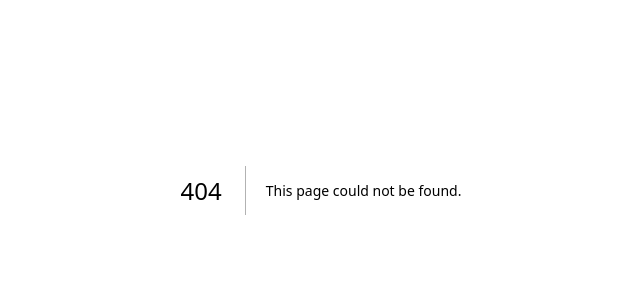
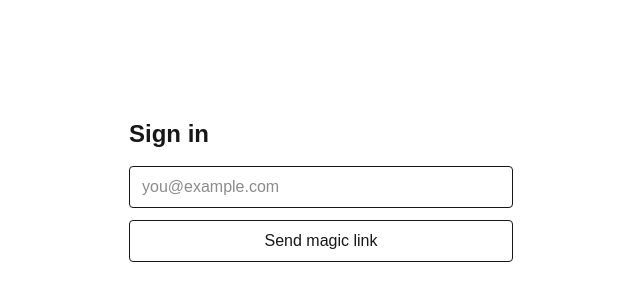
Before and after one commit to wonchance-art/jp-kana, a Next.js app: page /auth/signin in a window 1280 px wide. Before the commit this address had no page. Shown: the part 210-510 px from the top of the page, without its empty margins (319-959 px from the left). Built offline with nearby package versions, Linux system fonts and the light colour scheme.

Commit message:
add /signin page with magic link

```diff
--- /dev/null
+++ b/src/app/auth/signin/page.tsx
@@ -0,0 +1,59 @@
+'use client';
+
+import { useState } from 'react';
+import { supabase } from '@/lib/supabase';
+
+export default function SignInPage() {
+  const [email, setEmail] = useState('');
+  const [sent, setSent] = useState(false);
+  const [loading, setLoading] = useState(false);
+
+  async function handleSignIn(e: React.FormEvent) {
+    e.preventDefault();
+    setLoading(true);
+    const { error } = await supabase.auth.signInWithOtp({
+      email,
+      options: {
+        emailRedirectTo:
+          typeof window !== 'undefined'
+            ? `${window.location.origin}/`
+            : undefined,
+      },
+    });
+    setLoading(false);
+    if (error) {
+      alert(error.message);
+    } else {
+      setSent(true);
+    }
+  }
+
+  return (
+    <main className="min-h-screen flex items-center justify-center p-6">
+      <div className="w-full max-w-sm space-y-4">
+        <h1 className="text-2xl font-bold">Sign in</h1>
+        {sent ? (
+          <p>메일을 확인해 주세요. 받은 편지함에서 매직 링크를 누르면 로그인됩니다.</p>
+        ) : (
+          <form onSubmit={handleSignIn} className="space-y-3">
+            <input
+              className="w-full border rounded px-3 py-2"
+              type="email"
+              placeholder="you@example.com"
+              value={email}
+              onChange={(e) => setEmail(e.target.value)}
+              required
+            />
+            <button
+              className="w-full border rounded px-3 py-2 disabled:opacity-50"
+              type="submit"
+              disabled={loading}
+            >
+              {loading ? 'Sending…' : 'Send magic link'}
+            </button>
+          </form>
+        )}
+      </div>
+    </main>
+  );
+}
```
Also changed, not shown: src/app/supabase.ts (added).
